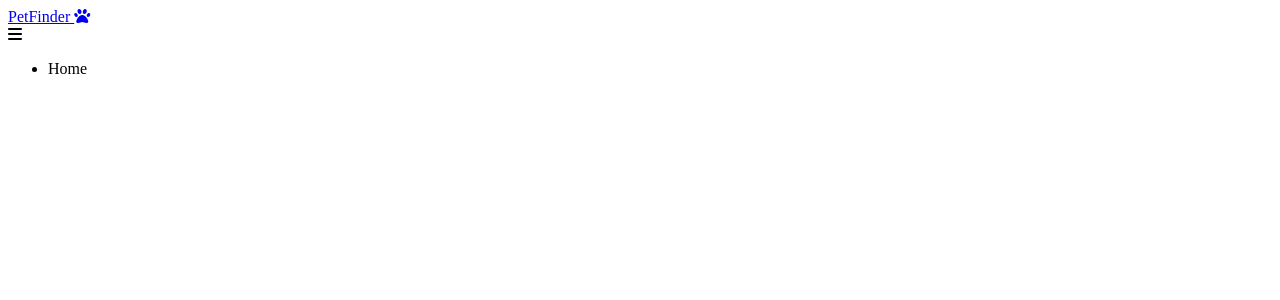
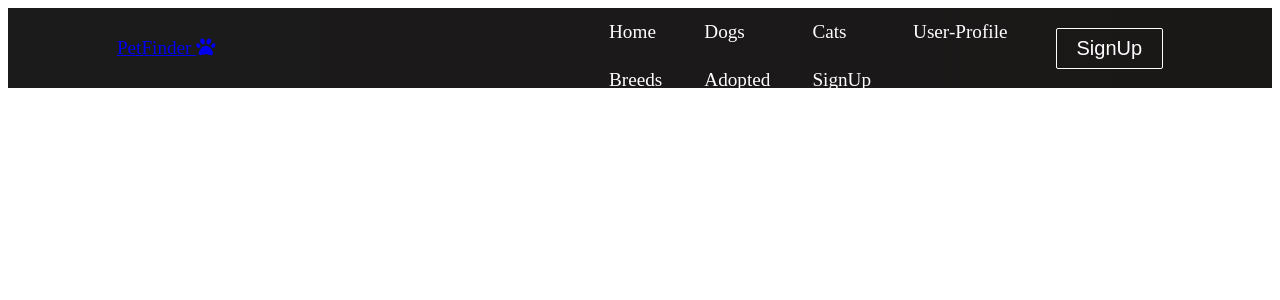
Before and after one commit to Hetvee17/Pet_Finder, a React (Create React App) app: page / in a window 1280 px wide. Shown: the top 300 px of the page. Built offline with nearby package versions, Linux system fonts and the light colour scheme.

Commit message:
navbar updated

```diff
--- /dev/null
+++ b/src/components/Button.css
@@ -0,0 +1,41 @@
+:root {
+    --primary : #ffff;
+}
+
+.btn{
+    padding: 8px 20px;
+    border-radius: 2px;
+    outline :none;
+    border :none;
+    cursor : pointer;
+}
+
+.btn--primary {
+    background-color:  var(--primary);
+    color : #242424;
+    border : 1px solid var(--primary);
+}
+
+.btn--outline {
+    background-color:transparent;
+    color: #ffff;
+    padding: 8px 20px;
+    border : 1px solid var(--primary);
+    transition: all 0.3s ease-out;
+}
+
+.btn--medium {
+    padding: 8px 20px;
+    font-size: 20px;
+}
+
+.btn--large {
+    padding: 12px 26px;
+    font-size: 20px;
+}
+
+.btn--medium:hover , .btn--large:hover {
+    background-color: #ffff;
+    color :#242424;
+    transition: all 0.3s ease-out;
+}
--- /dev/null
+++ b/src/components/Button.js
@@ -0,0 +1,33 @@
+import React from 'react';
+import './Button.css';
+import { Link } from 'react-router-dom';
+
+const STYLES = ['btn--primary', 'btn--outline', 'btn--test'];
+
+const SIZES = ['btn--medium', 'btn--large'];
+
+export const Button = ({
+  children,
+  type,
+  onClick,
+  buttonStyle,
+  buttonSize
+}) => {
+  const checkButtonStyle = STYLES.includes(buttonStyle)
+    ? buttonStyle
+    : STYLES[0];
+
+  const checkButtonSize = SIZES.includes(buttonSize) ? buttonSize : SIZES[0];
+
+  return (
+    <Link to='/sign-up' className='btn-mobile'>
+      <button
+        className={`btn ${checkButtonStyle} ${checkButtonSize}`}
+        onClick={onClick}
+        type={type}
+      >
+        {children}
+      </button>
+    </Link>
+  );
+};
--- a/src/components/navbar.css
+++ b/src/components/navbar.css
@@ -0,0 +1,158 @@
+.navbar {
+  background: linear-gradient(90deg, rgb(28, 27, 27) 0%, rgb(26, 23, 23) 100%);
+  height: 80px;
+  display: flex;
+  justify-content: center;
+  align-items: center;
+  font-size: 1.2rem;
+  position: sticky;
+  top: 0;
+  z-index: 999;
+}
+
+.navbar-container {
+  display: flex;
+  justify-content: center;
+  align-items: center;
+  height: 80px;
+  max-width: 1500px;
+}
+
+.navbar-logo {
+  color: #fff;
+  justify-self: start;
+  margin-left: 20px;
+  cursor: pointer;
+  text-decoration: none;
+  font-size: 2rem;
+  display: flex;
+  align-items: center;
+}
+
+.fa-typo3 {
+  margin-left: 0.5rem;
+  font-size: 1.8rem;
+}
+
+.nav-menu {
+  display: grid;
+  grid-template-columns: repeat(4, auto);
+  grid-gap: 10px;
+  list-style: none;
+  text-align: center;
+  width: 60vw;
+  justify-content: end;
+  margin-right: 2rem;
+}
+
+.nav-item {
+  height: 80px;
+}
+
+.nav-links {
+  color: #fff;
+  display: flex;
+  align-items: center;
+  text-decoration: none;
+  padding: 0.5rem 1rem;
+  height: 100%;
+}
+
+.nav-links:hover {
+  border-bottom: 4px solid #fff;
+  transition: all 0.2s ease-out;
+}
+
+.fa-bars {
+  color: #fff;
+}
+
+.nav-links-mobile {
+  display: none;
+}
+
+.menu-icon {
+  display: none;
+}
+
+@media screen and (max-width: 960px) {
+  .NavbarItems {
+    position: relative;
+  }
+
+  .nav-menu {
+    display: flex;
+    flex-direction: column;
+    width: 100%;
+    height: 90vh;
+    position: absolute;
+    top: 80px;
+    left: -100%;
+    opacity: 1;
+    transition: all 0.5s ease;
+  }
+
+  .nav-menu.active {
+    background: #242222;
+    left: 0;
+    opacity: 1;
+    transition: all 0.5s ease;
+    z-index: 1;
+  }
+
+  .nav-links {
+    text-align: center;
+    padding: 2rem;
+    width: 100%;
+    display: table;
+  }
+
+  .nav-links:hover {
+    background-color: #fff;
+    color: #242424;
+    border-radius: 0;
+  }
+
+  .navbar-logo {
+    position: absolute;
+    top: 0;
+    left: 0;
+    transform: translate(25%, 50%);
+  }
+
+  .menu-icon {
+    display: block;
+    position: absolute;
+    top: 0;
+    right: 0;
+    transform: translate(-100%, 60%);
+    font-size: 1.8rem;
+    cursor: pointer;
+  }
+
+  .fa-times {
+    color: #fff;
+    font-size: 2rem;
+  }
+
+  .nav-links-mobile {
+    display: block;
+    text-align: center;
+    margin: 2rem auto;
+    border-radius: 4px;
+    width: 80%;
+    text-decoration: none;
+    font-size: 1.5rem;
+    background-color: transparent;
+    color: #fff;
+    padding: 14px 20px;
+    border: 1px solid #fff;
+    transition: all 0.3s ease-out;
+  }
+
+  .nav-links-mobile:hover {
+    background: #fff;
+    color: #242424;
+    transition: 250ms;
+  }
+}
--- a/src/components/navbar.js
+++ b/src/components/navbar.js
@@ -1,9 +1,23 @@
 import React, { useState } from "react";
 import { Link } from "react-router-dom";
+import { Button } from "./Button";
+import "./Navbar.css";
 function Navbar() {
   const [click, setClick] = useState(false);
-    const handleClick = () => setClick(!click);
-    const closeMobileMenu = () => setClick(false);
+  const [button, setButton] = useState(true);
+
+  const handleClick = () => setClick(!click);
+  const closeMobileMenu = () => setClick(false);
+  const showButton = () => {
+    if (window.innerWidth <= 960) {
+      setButton(false);
+    } else {
+      setButton(true);
+    }
+  };
+
+  window.addEventListener("resize", showButton);
+
   return (
     <nav className="navbar">
       <div className="navbar-container">
@@ -12,10 +26,49 @@ function Navbar() {
         </Link>
         <div className="menu-icon" onClick={handleClick}>
           <i className={click ? "fas fa-window-close" : "fas fa-bars"}></i>
-              </div>
-              <ul className={click ? 'nav-menu active' : 'nav-menu'}>
-                  <li clasName="nav-item" onClick={closeMobileMenu}>Home</li>
-              </ul>
+        </div>
+        <ul className={click ? "nav-menu active" : "nav-menu"}>
+          <li clasName="nav-item">
+            <Link to="/" className="nav-links" onClick={closeMobileMenu}>
+              Home
+            </Link>
+          </li>
+          <li clasName="nav-item">
+            <Link to="/Dogs" className="nav-links" onClick={closeMobileMenu}>
+              Dogs
+            </Link>
+          </li>
+          <li clasName="nav-item">
+            <Link to="/Cats" className="nav-links" onClick={closeMobileMenu}>
+              Cats
+            </Link>
+          </li>
+          <li clasName="nav-item">
+            <Link
+              to="/UserProfile"
+              className="nav-links"
+              onClick={closeMobileMenu}
+            >
+              User-Profile
+            </Link>
+          </li>
+          <li clasName="nav-item">
+            <Link to="/breeds" className="nav-links" onClick={closeMobileMenu}>
+              Breeds
+            </Link>
+          </li>
+          <li clasName="nav-item">
+            <Link to="/Adopted" className="nav-links" onClick={closeMobileMenu}>
+              Adopted
+            </Link>
+          </li>
+          <li clasName="nav-item">
+            <Link to="/SignUp" className="nav-links" onClick={closeMobileMenu}>
+              SignUp
+            </Link>
+          </li>
+        </ul>
+        {button && <Button buttonStyle="btn--outline">SignUp</Button>}
       </div>
     </nav>
   );
```
